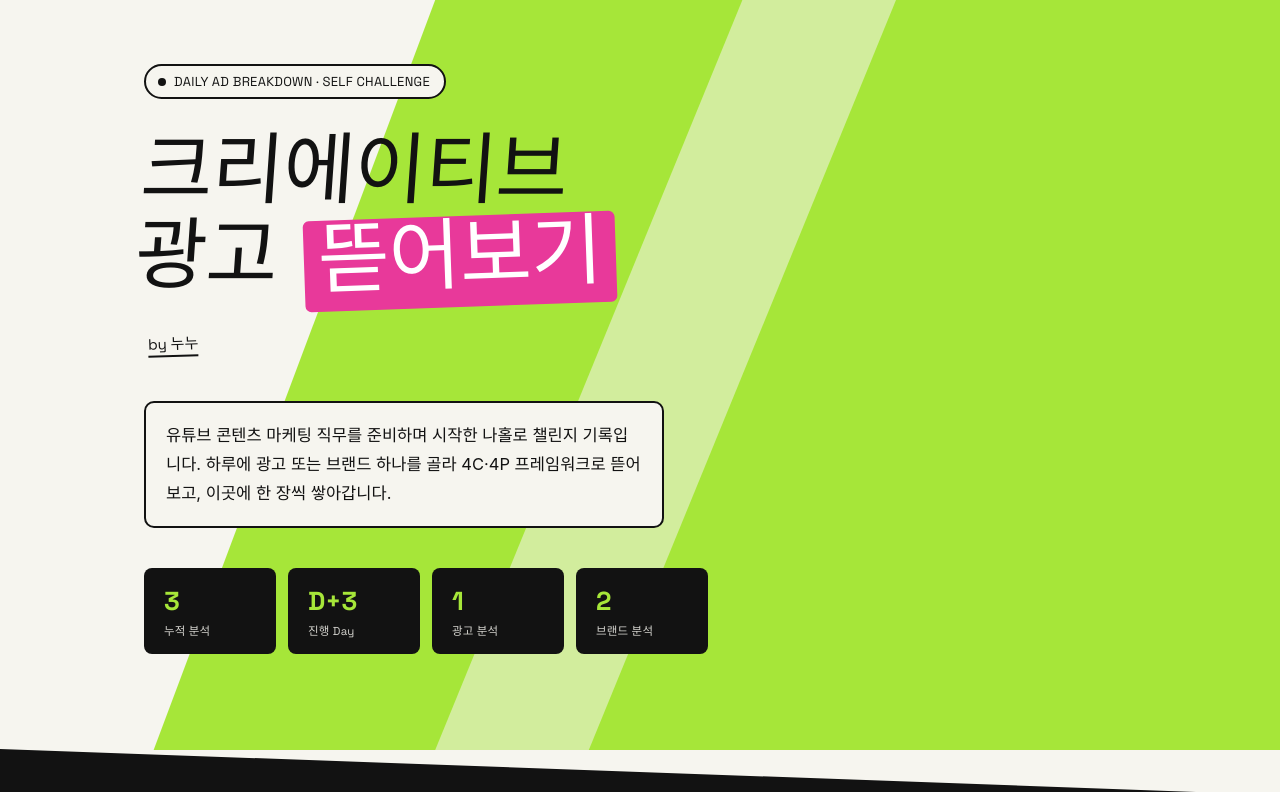
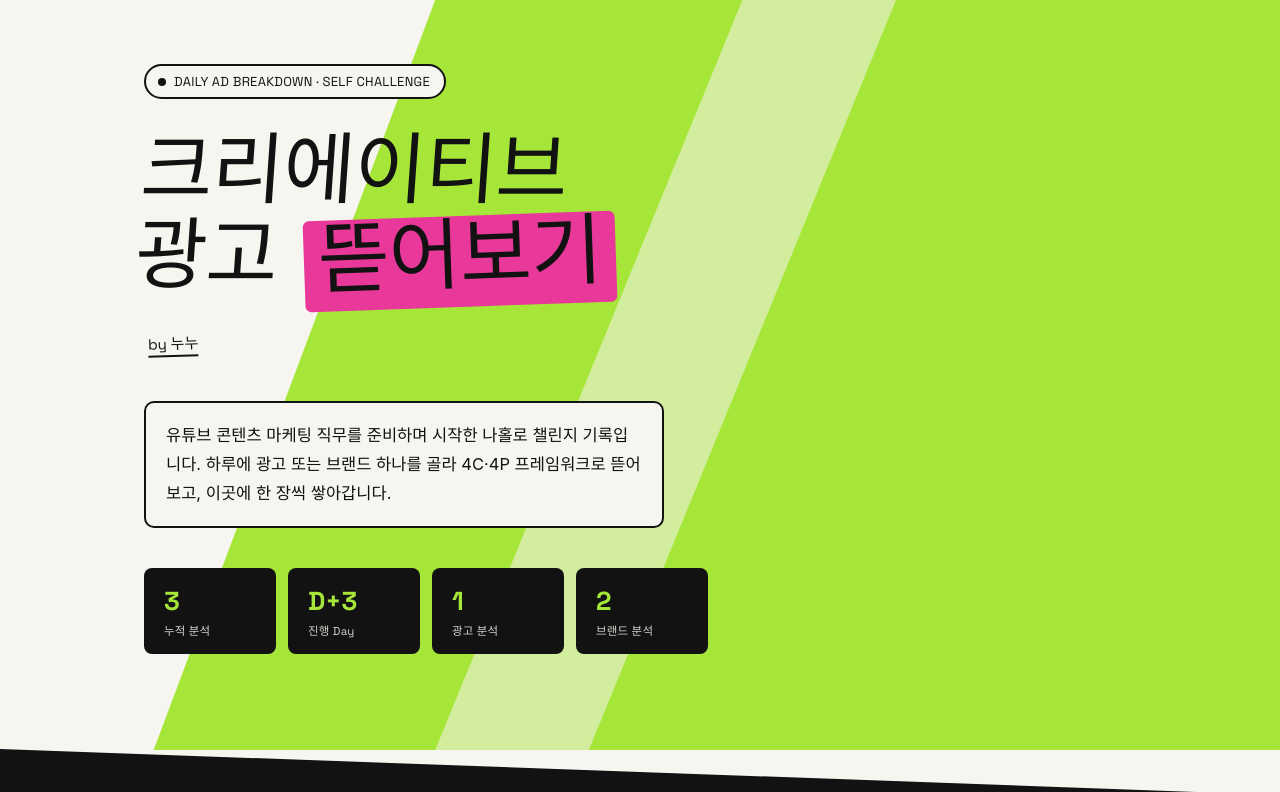
Before and after one commit to nunoo0034/nunoo0034.github.io, a plain HTML site: page index.html in a window 1280 px wide. Shown: the top 792 px of the page. Drawn offline with Linux system fonts and the light colour scheme; a web font is replaced by a local one.

Commit message:
Update index.html

```diff
--- a/index.html
+++ b/index.html
@@ -66,7 +66,7 @@
   }
   h1.hero-title .line{display:block;}
   h1.hero-title .pop{
-    display:inline-block; background:var(--pink-deep); color:#fff;
+    display:inline-block; background:var(--pink-deep); color:var(--ink);
     padding:2px 14px 6px; border-radius:6px;
     transform:skewX(4deg) rotate(-2deg); margin-left:4px;
   }
```
